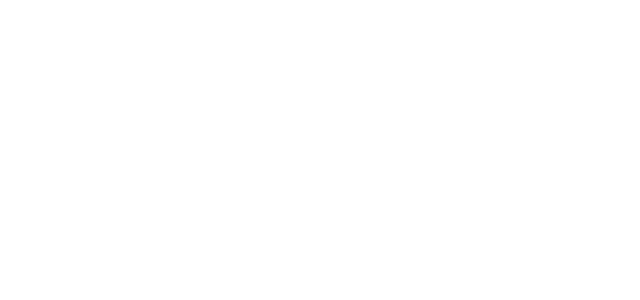
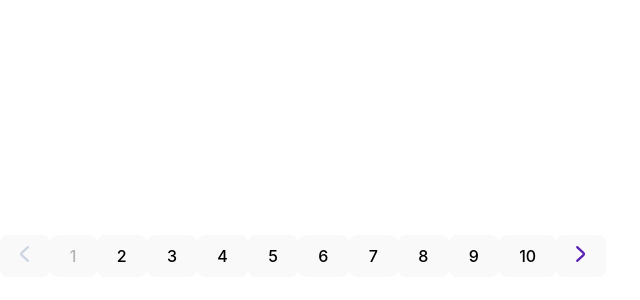
Before and after one commit to cksgh5654/blahblah-ui-kit, a React (Vite) app: page / in a window 1280 px wide. Shown: the part 144-444 px from the top of the page, without its empty margins (0-640 px from the left). Built offline with nearby package versions, Linux system fonts and the light colour scheme.

Commit message:
feat 페이지네이션

```diff
--- a/src/App.tsx
+++ b/src/App.tsx
@@ -1,5 +1,16 @@
+import Pagination from "./components/Pagination";
+
 function App() {
-  return <></>;
+  const handlePageChange = (index: number) => {
+    console.log(index);
+  };
+  return (
+    <Pagination total={235} value={0} onPageChange={handlePageChange}>
+      <Pagination.Navigator style={{ display: "flex" }}>
+        <Pagination.Buttons />
+      </Pagination.Navigator>
+    </Pagination>
+  );
 }
 
 export default App;
--- /dev/null
+++ b/src/components/Pagination/PaginationButtons.tsx
@@ -0,0 +1,29 @@
+import { HTMLAttributes, useContext } from "react";
+import { PaginationContext } from ".";
+
+interface PaginationButtonsProps extends HTMLAttributes<HTMLDivElement> {}
+
+const PaginationButtons = (props: PaginationButtonsProps) => {
+  const { pages, currentPage, setCurrentPage, onPageChange } =
+    useContext(PaginationContext);
+
+  const handleChangePageIndex = (index: number) => {
+    setCurrentPage(index);
+    onPageChange(index);
+  };
+
+  return (
+    <div {...props}>
+      {pages.map((pageIndex) => (
+        <button
+          key={`paginator-button-key-${pageIndex}`}
+          onClick={() => handleChangePageIndex(pageIndex)}
+          disabled={currentPage === pageIndex}
+        >
+          {pageIndex + 1}
+        </button>
+      ))}
+    </div>
+  );
+};
+export default PaginationButtons;
--- /dev/null
+++ b/src/components/Pagination/PaginationNavigator.tsx
@@ -0,0 +1,52 @@
+import { HTMLAttributes, ReactNode, useContext } from "react";
+import { PaginationContext } from ".";
+import NavigatorButton from "./icons/NavigatorButton";
+
+interface PaginationNavigatorProps extends HTMLAttributes<HTMLDivElement> {
+  children?: ReactNode;
+}
+
+const PaginationNavigator = (props: PaginationNavigatorProps) => {
+  const { currentPage, setCurrentPage, onPageChange, totalPageLength } =
+    useContext(PaginationContext);
+
+  const { children } = props;
+
+  const handleClickPrev = () => {
+    if (currentPage === 0) return;
+    const changedPageIndex = currentPage - 1;
+    setCurrentPage(changedPageIndex);
+    onPageChange(changedPageIndex);
+  };
+
+  const handleClickNext = () => {
+    const changedPageIndex = currentPage + 1;
+    console.log(totalPageLength, changedPageIndex - 1);
+    if (totalPageLength <= changedPageIndex) return;
+    setCurrentPage(changedPageIndex);
+    onPageChange(changedPageIndex);
+  };
+
+  return (
+    <div {...props}>
+      <button disabled={currentPage === 0 && true} onClick={handleClickPrev}>
+        <NavigatorButton
+          height="16px"
+          stroke={currentPage === 0 ? "#cbd5e1" : "#5B21B6"}
+        />
+      </button>
+      {children}
+      <button
+        disabled={currentPage + 1 === totalPageLength && true}
+        onClick={handleClickNext}
+      >
+        <NavigatorButton
+          height="16px"
+          transform="rotate(180)"
+          stroke={currentPage + 1 === totalPageLength ? "#cbd5e1" : "#5B21B6"}
+        />
+      </button>
+    </div>
+  );
+};
+export default PaginationNavigator;
--- /dev/null
+++ b/src/components/Pagination/icons/NavigatorButton.tsx
@@ -0,0 +1,27 @@
+import { SVGAttributes } from "react";
+
+interface NavigatorButtonProps extends SVGAttributes<SVGSVGElement> {
+  height: string;
+}
+
+const NavigatorButton = (props: NavigatorButtonProps) => {
+  const { height } = props;
+  return (
+    <svg
+      {...props}
+      height={height}
+      viewBox="0 0 8 14"
+      fill="none"
+      xmlns="http://www.w3.org/2000/svg"
+    >
+      <path
+        d="M7 13L2.0017 8.46955C0.6661 7.25905 0.6661 6.74095 2.0017 5.53045L7 1"
+        strokeWidth="2"
+        strokeLinecap="round"
+        strokeLinejoin="round"
+      />
+    </svg>
+  );
+};
+
+export default NavigatorButton;
--- /dev/null
+++ b/src/components/Pagination/index.tsx
@@ -0,0 +1,103 @@
+import {
+  createContext,
+  Dispatch,
+  FC,
+  HTMLAttributes,
+  ReactNode,
+  SetStateAction,
+  useMemo,
+  useState,
+} from "react";
+import PaginationButtons from "./PaginationButtons";
+import PaginationNavigator from "./PaginationNavigator";
+
+interface PaginationCompoundProps {
+  Buttons: typeof PaginationButtons;
+  Navigator: typeof PaginationNavigator;
+}
+
+interface PaginationContextProps {
+  onPageChange: (value: number) => void;
+  currentPage: number;
+  setCurrentPage: Dispatch<SetStateAction<number>>;
+  totalPageLength: number;
+  pages: number[];
+}
+
+export const PaginationContext = createContext<PaginationContextProps>({
+  onPageChange: () => {},
+  currentPage: 0,
+  setCurrentPage: () => {},
+  totalPageLength: 0,
+  pages: [],
+});
+
+interface PagenationProps extends HTMLAttributes<HTMLDivElement> {
+  children: ReactNode;
+  className?: string;
+  total: number;
+  value: number;
+  onPageChange: (value: number) => void;
+  blockSize?: number;
+  pageSize?: number;
+}
+
+const Pagination: FC<PagenationProps> & PaginationCompoundProps = (props) => {
+  const {
+    children,
+    total,
+    value = 0,
+    onPageChange,
+    blockSize = 10,
+    pageSize = 20,
+  } = props;
+  const [currentPage, setCurrentPage] = useState(value);
+
+  const totalPageLength = useMemo(
+    () => Math.floor(Math.ceil(total / pageSize)),
+    [total, pageSize]
+  );
+
+  const firstPageFromCurrent = useMemo(
+    () => Math.floor(currentPage / blockSize) * 10,
+    [currentPage, blockSize]
+  );
+
+  const lastPageFromCurrent = useMemo(() => {
+    const last = Math.floor(currentPage / blockSize) * 10 + 9;
+    return last < totalPageLength - 1 ? last : totalPageLength - 1;
+  }, [currentPage, blockSize, totalPageLength]);
+
+  const blockLengthFromCurrent = useMemo(
+    () => lastPageFromCurrent - firstPageFromCurrent + 1,
+    [lastPageFromCurrent, firstPageFromCurrent]
+  );
+
+  const pages = useMemo(
+    () =>
+      Array.from(
+        { length: blockLengthFromCurrent },
+        (_, index) => firstPageFromCurrent + index
+      ),
+    [blockLengthFromCurrent, firstPageFromCurrent]
+  );
+
+  const contextValue = {
+    onPageChange,
+    currentPage,
+    setCurrentPage,
+    totalPageLength,
+    pages,
+  };
+
+  return (
+    <PaginationContext.Provider value={contextValue}>
+      <div {...props}>{children}</div>
+    </PaginationContext.Provider>
+  );
+};
+
+Pagination.Buttons = PaginationButtons;
+Pagination.Navigator = PaginationNavigator;
+
+export default Pagination;
```
